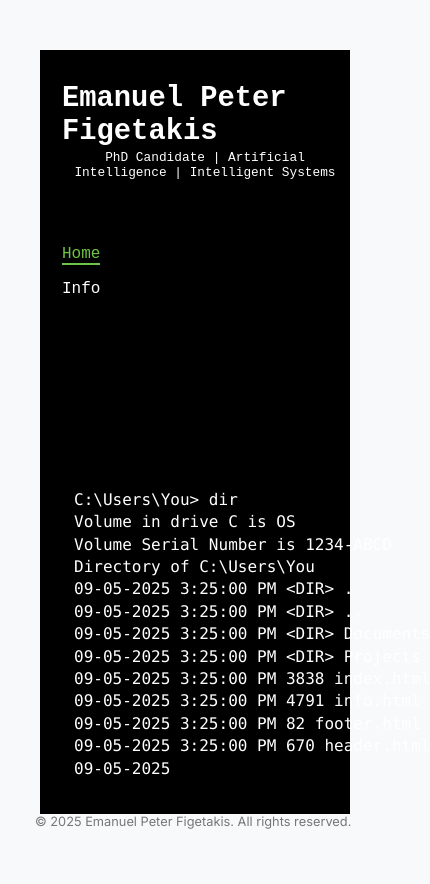
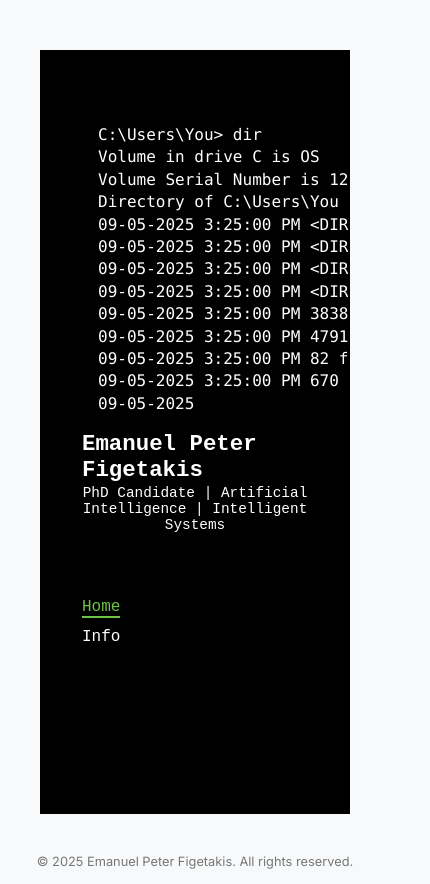
Before and after one commit to EPFigetakis/EPFigetakis.github.io, a plain HTML site: page index.html in a window 390 px wide. Shown: the whole page, 430 px wide, since content can reach past the window. Before the commit the page ends 854 px from the top, so only its background shows below. Drawn offline with Linux system fonts and the light colour scheme.

Commit message:
Added support for scaling design

```diff
--- a/style.css
+++ b/style.css
@@ -12,6 +12,8 @@
     min-height: calc(100vh - 80px);
     box-sizing: border-box;
     margin-top: 50px;
+    max-width: 100%;
+    overflow-x: hidden;
 }
 
 .top-left{
@@ -195,3 +197,38 @@ footer {
     animation: blink 1s step-start infinite;
     vertical-align: bottom;
 }
+
+@media screen and (max-width: 768px) {
+    .top-left {
+      position: static;
+      margin-bottom: 1rem;
+    }
+
+    .name-heading {
+      font-size: 1.4rem;
+    }
+
+    .tagline {
+      font-size: 0.9rem;
+      max-width: 100%;
+    }
+
+    .links {
+      flex-direction: column;
+      gap: 10px;
+    }
+
+    .terminal-window {
+      position: static;
+      width: 100%;
+      max-width: 100%;
+      margin-top: 1rem;
+      font-size: 0.9rem;
+    }
+
+    footer {
+      position: static;
+      text-align: center;
+      margin-top: 2rem;
+    }
+  }
```
